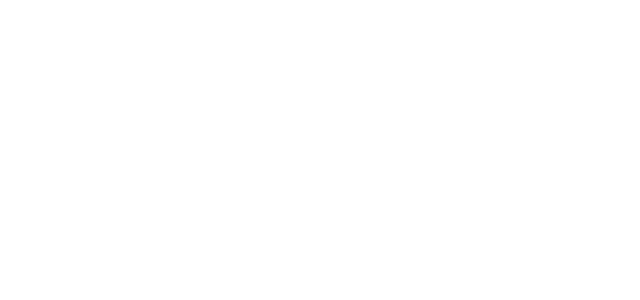
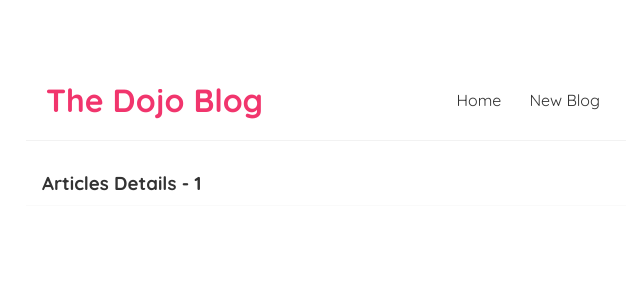
Before and after one commit to alexohre/dojo-blog, a React (Create React App) app: page /articles/1 in a window 1280 px wide. Before the commit this address had no page. Shown: the top 300 px of the page, without its empty margins (314-954 px from the left). Built offline with nearby package versions, Linux system fonts and the light colour scheme.

Commit message:
added dynamic link to article details using useParams
Signed-off-by: alexohre <alexokomado@gmail.com>

```diff
--- a/src/App.js
+++ b/src/App.js
@@ -1,6 +1,7 @@
 import Home from "./pages/Home";
 import { BrowserRouter as Router, Routes, Route } from "react-router-dom";
 import CreateArticle from "./components/CreateArticle";
+import ArticlesDetails from "./pages/ArticlesDetails";
 
 function App() {
   return (
@@ -8,6 +9,7 @@
       <Routes>
         <Route exact path="/" element={<Home />} />
         <Route exact path="/new" element={<CreateArticle />} />
+        <Route exact path="/articles/:id" element={<ArticlesDetails />} />
       </Routes>
     </Router>
   );
--- a/src/components/ArticleList.js
+++ b/src/components/ArticleList.js
@@ -1,15 +1,15 @@
 import React from "react";
+import { Link } from "react-router-dom";
 
 function ArticleList({ articles }) {
-  // const articles = props.articles;
-
   return (
     <div className="article-list">
       {articles.map((article) => (
         <div className="article-preview" key={article.id}>
-          <h3>{article.title}</h3>
+          <Link to={`/articles/${article.id}`}>
+            <h3>{article.title}</h3>
+          </Link>
           <p>Written by {article.author} </p>
-          {/* <button onClick={() => handleDelete(article.id)}>Delete</button> */}
         </div>
       ))}
     </div>
--- a/src/index.css
+++ b/src/index.css
@@ -61,3 +61,7 @@
   color: #f1356d;
   margin-bottom: 8px;
 }
+
+.article-preview a {
+  text-decoration: none;
+}
--- /dev/null
+++ b/src/pages/ArticlesDetails.js
@@ -0,0 +1,17 @@
+import React from "react";
+import Nav from "../shared/Nav";
+import { useParams } from "react-router-dom";
+
+function ArticlesDetails() {
+  const { id } = useParams();
+  return (
+    <div className="content">
+      <Nav />
+      <div className="create-article">
+        <h3>Articles Details - {id}</h3>
+      </div>
+    </div>
+  );
+}
+
+export default ArticlesDetails;
```
